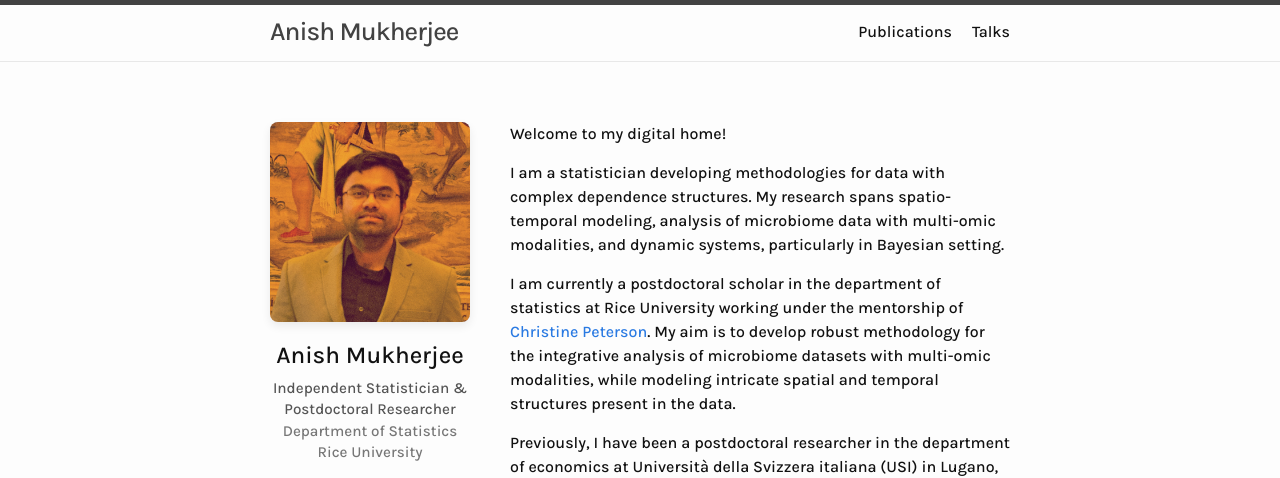
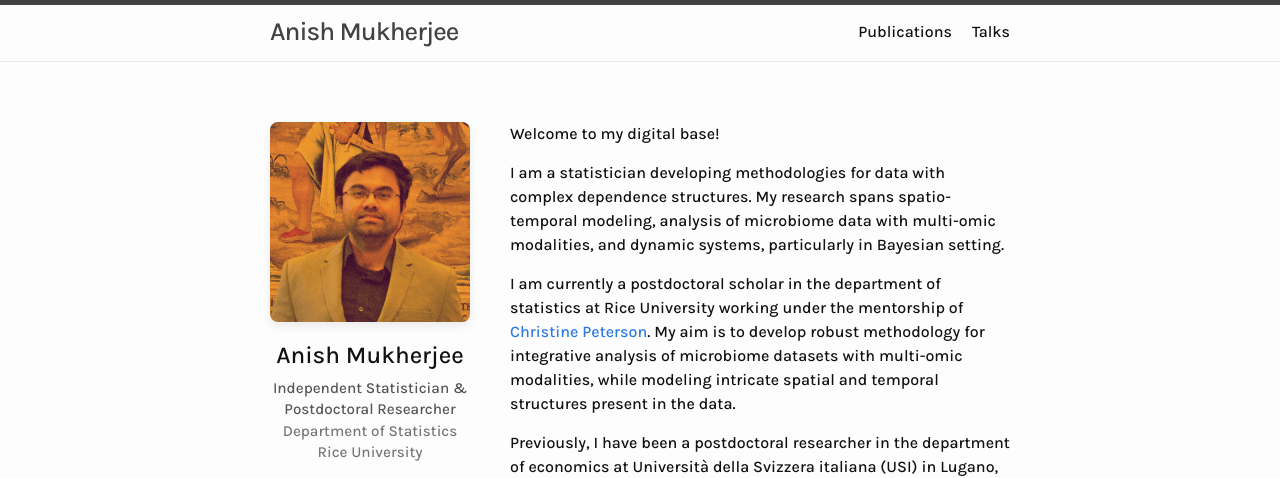
Before and after one commit to anishspace/anishspace.github.io, a Jekyll site: the page built from index.markdown, in a window 1280 px wide. Shown: the top 478 px of the page. Built offline with Jekyll 4.4.1, drawn with Linux system fonts in a browser that asks for light colours.

Commit message:
Update index.markdown

```diff
--- a/index.markdown
+++ b/index.markdown
@@ -84,11 +84,11 @@ custom_head: |
 
     <!-- <h1 style="margin-top: 20px; margin-bottom: 25px;">Welcome!</h1> -->
 
-    <p>Welcome to my digital home!</p>
+    <p>Welcome to my digital base!</p>
 
     <p>I am a statistician developing methodologies for data with complex dependence structures. My research spans spatio-temporal modeling, analysis of microbiome data with multi-omic modalities, and dynamic systems, particularly in Bayesian setting. </p>
 
-    <p>I am currently a postdoctoral scholar in the department of statistics at Rice University working under the mentorship of <a href="https://sites.google.com/rice.edu/cbpeterson/">Christine Peterson</a>. My aim is to develop robust methodology for the integrative analysis of microbiome datasets with multi-omic modalities, while modeling intricate spatial and temporal structures present in the data.</p>
+    <p>I am currently a postdoctoral scholar in the department of statistics at Rice University working under the mentorship of <a href="https://sites.google.com/rice.edu/cbpeterson/">Christine Peterson</a>. My aim is to develop robust methodology for integrative analysis of microbiome datasets with multi-omic modalities, while modeling intricate spatial and temporal structures present in the data.</p>
 
     <p>Previously, I have been a postdoctoral researcher in the department of economics at Università della Svizzera italiana (USI) in Lugano, Switzerland, working with <a href="https://publires.unicatt.it/en/persons/stefano-peluso/">Stefano Peluso</a> and <a href="http://usi.to/exz">Antonietta Mira</a>. I earned my Ph.D. in Biostatistics from the University of Louisville under the supervision of <a href="https://profiles.louisville.edu/jeremy.gaskins">Jeremy Gaskins</a>.
     </p>
```
